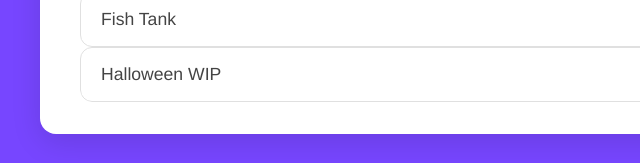
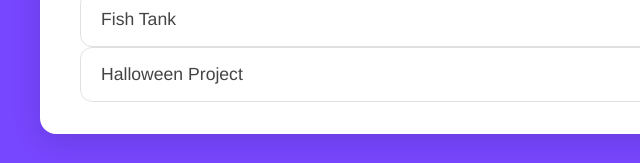
Before and after one commit to kellenvickers/kellenvickers.github.io, a plain HTML site: page portfolio.html in a window 1280 px wide. Shown: the part 816-979 px from the top of the page, 0-640 px from the left. Drawn offline with Linux system fonts and the light colour scheme.

Commit message:
changhed the name

```diff
--- a/portfolio.html
+++ b/portfolio.html
@@ -52,7 +52,7 @@
 
       <a href="https://www.khanacademy.org/computer-programming/spin-off-of-project-fish-tank/4654206043930624" target ="_blank" >Fish Tank </a>
 
-      <a href="https://www.khanacademy.org/computer-programming/vickers_halloween-project/6385046106521600" target ="_blank" >Halloween WIP </a>
+      <a href="https://www.khanacademy.org/computer-programming/vickers_halloween-project/6385046106521600" target ="_blank" >Halloween Project </a>
       </li>
         </ul>
         </div>
```
